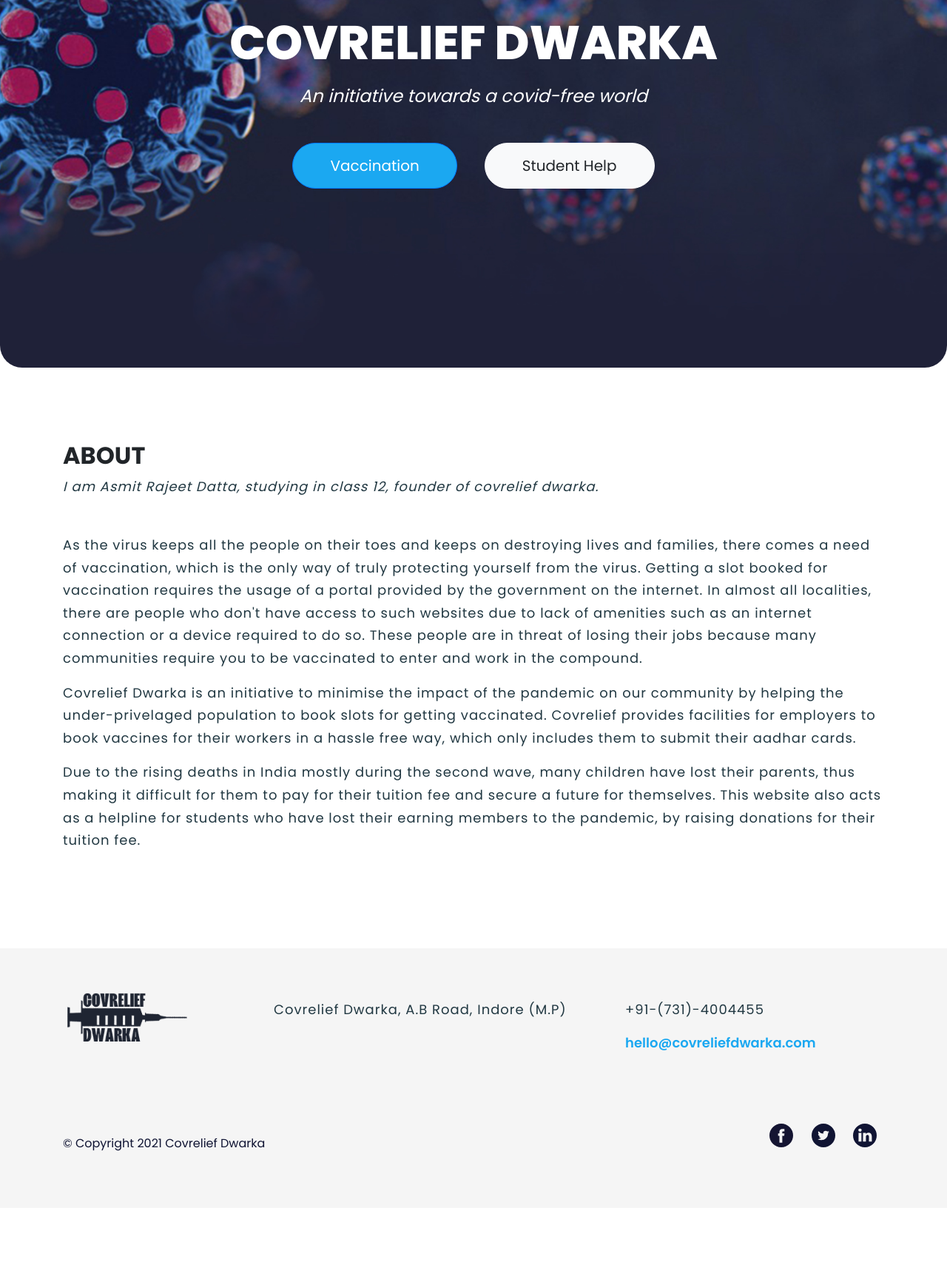
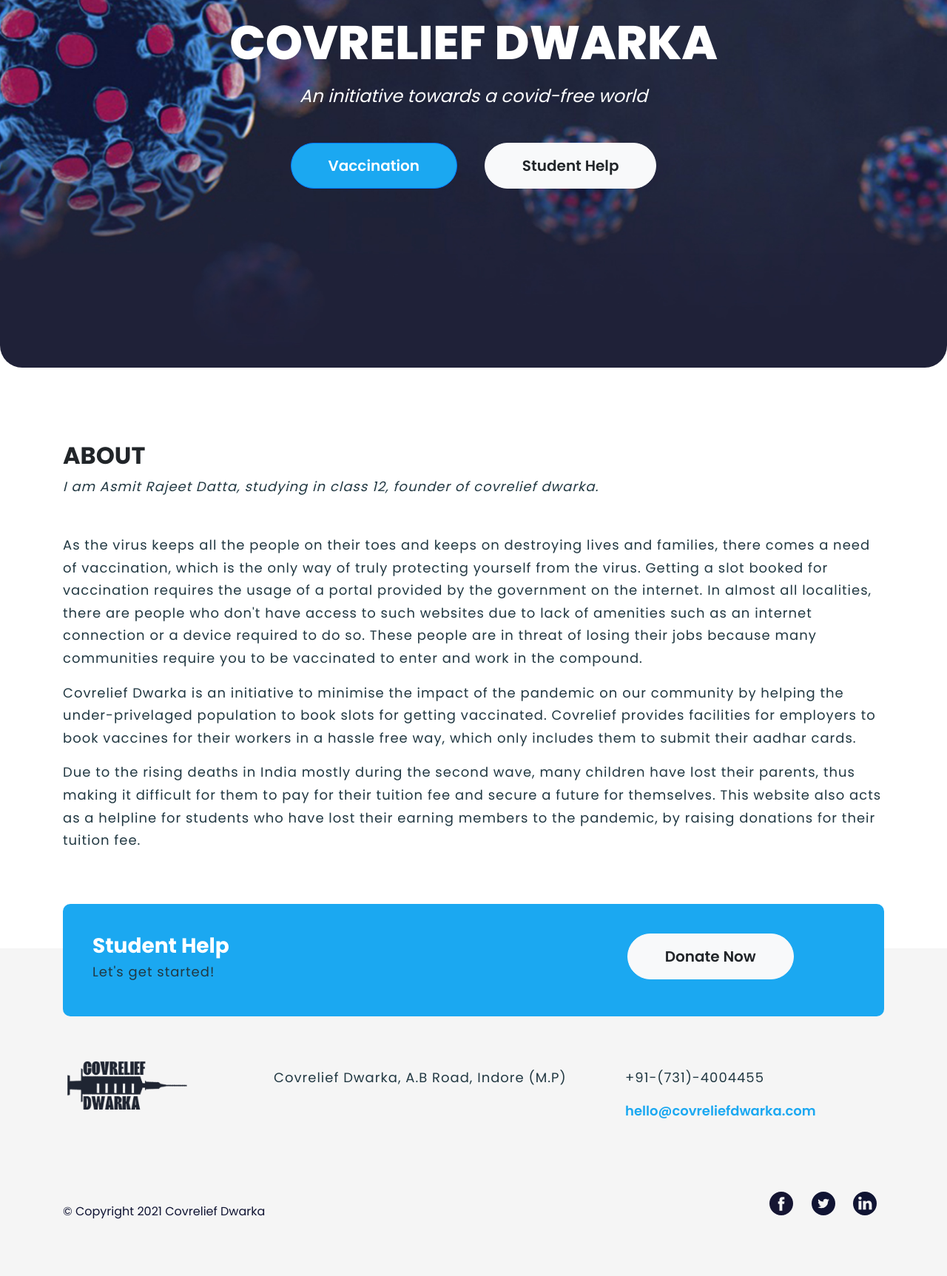
Before and after one commit to neeraj1008/Covreliefdwarka, a PHP site: page / in a window 1280 px wide. Shown: the part 303-2028 px from the top of the page at 74% size. Before the commit the page ends 1936 px from the top, so only its background shows below. Run offline with PHP 8.4, Linux system fonts and the light colour scheme.

Commit message:
Add files via upload

```diff
--- a/index.html
+++ b/index.html
@@ -85,6 +85,17 @@ This website also acts as a helpline for students who have lost their earning me
 
       <footer class="slice6 footer"  id="callme"  >
    <div class="container">
+      <div class="donate-now" >
+      <div class="row">
+         <div class="col-md-8">
+              <h3 class="donate-student mb-1"> Student Help </h3>
+              <p class="mb-1" > Let's get started! </p>
+         </div>
+         <div class="col-md-4">
+              <a href="student-help.html" class="btn btn-light btn-lg help-button mx-3">  Donate Now  </a>
+         </div>
+      </div>
+   </div>
       <div class="row pb-5">
          <div class="col-md-3">  <a class="footer-logo" href="index.html">
             <img alt="technoqode" src="images/logo-black.png">
--- a/style.css
+++ b/style.css
@@ -92,7 +92,7 @@ p {
 }
 
 .scroll-cl {
-	background: #1f2532;
+	background-image: linear-gradient(#1d2238e6, #1d2238e6);
 	transition: -webkit-transform 1s;
 	transition: transform 1s, ;
 	transition: transform 1s, -webkit-transform 1s;
@@ -158,6 +158,7 @@ p {
 	cursor: pointer;
 	background: #1ba8f1 !important;
 	border-radius: 50px;
+	font-weight: 600;
 }
 
 
@@ -166,12 +167,14 @@ p {
 	cursor: pointer;
 	background: #1ba8f1 !important;
 	border-radius: 50px;
+	font-weight: 600;
 }
 
 .help-button {
 	padding: 15px 50px;
 	cursor: pointer;
 	border-radius: 50px;
+	font-weight: 600;
 }
 
 .btn-yellow:hover {
@@ -372,6 +375,18 @@ p {
 	text-decoration: line-through;
 }
 
+.donate-now {
+	background: #1ba8f1;
+	padding: 40px;
+	margin: -120px 0 60px 0;
+	color: #fff;
+	border-radius: 10px;
+}
+
+
+.donate-student {
+	font-weight: 700;
+}
 
 /**************media**********************/
 
```
Also changed, not shown: contact.html (+13 -0 lines), student-help.html (+14 -0 lines), vaccination.html (+14 -0 lines).
